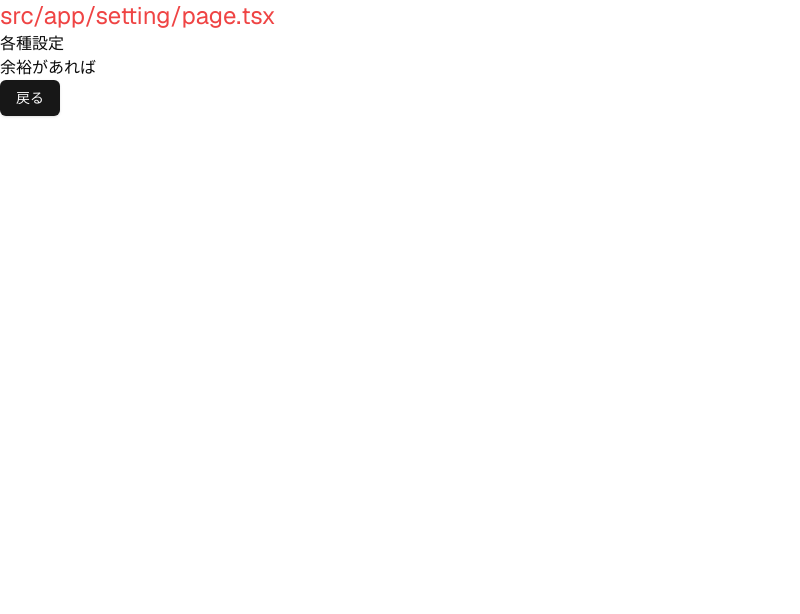
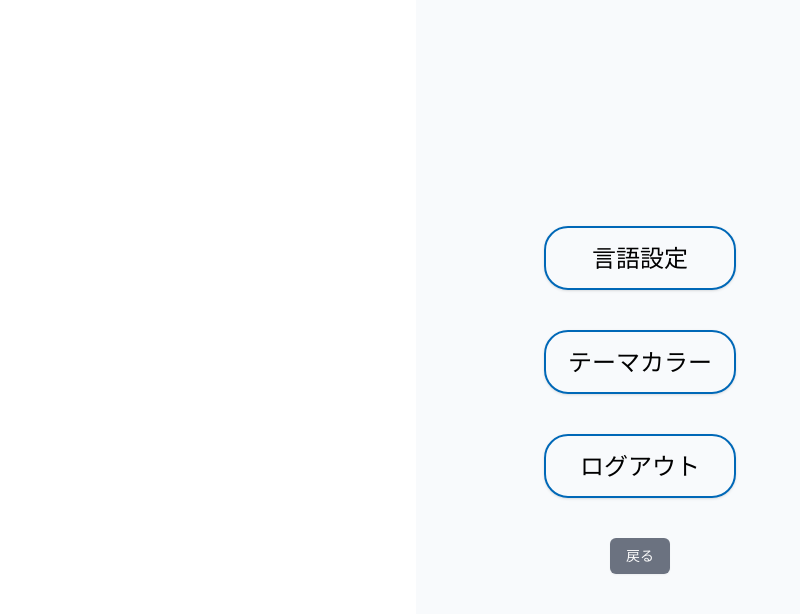
Before and after one commit to kwyr0928/OpenHackU2024, a Next.js app: page /settings in a window 1280 px wide. Shown: the top 614 px of the page, without its empty margins (0-800 px from the left). Built offline with nearby package versions, Linux system fonts and the light colour scheme.

Commit message:
feat: 見かけだけのボタン追加

```diff
--- a/src/app/settings/page.tsx
+++ b/src/app/settings/page.tsx
@@ -3,13 +3,43 @@ import { Button } from "~/components/ui/button";
 
 export default function Settings() {
   return (
-    <div>
-      <p className="text-2xl text-red-500">src/app/setting/page.tsx</p>
-      <p>各種設定</p>
-      <p>余裕があれば</p>
-      <Button>
-        <Link href="/home">戻る</Link>
-      </Button>
+    <div className="flex h-screen flex-col items-center justify-center bg-slate-50 text-center font-mPlus text-darkBlue max-w-md mx-auto">
+      {/* <p className="text-2xl text-red-500">src/app/setting/page.tsx</p> */}
+      <div className="items-center w-max mb-10">
+        <Button
+          size="xl"
+          className="w-48 h-16 bg-transparent hover:bg-blue-500 text-black text-2xl hover:text-white py-2 px-4 border-2 border-darkBlue hover:border-transparent rounded-3xl"
+        >
+          言語設定
+        </Button>
+      </div>
+
+      <div className="items-center w-max mb-10">
+        <Button
+          size="xl"
+          className="w-48 h-16 bg-transparent hover:bg-blue-500 text-black text-2xl hover:text-white py-2 px-4 border-2 border-darkBlue hover:border-transparent rounded-3xl"
+        >
+          テーマカラー
+        </Button>
+      </div>
+
+      <div className="items-center w-max mb-10">
+        <Button
+          size="xl"
+          className="w-48 h-16 bg-transparent hover:bg-blue-500 text-black text-2xl hover:text-white py-2 px-4 border-2 border-darkBlue hover:border-transparent rounded-3xl"
+        >
+          ログアウト
+        </Button>
+      </div>
+
+      <div>
+        <Link href="/home">
+          <Button className="bg-gray-500 shadow-sm">
+            戻る
+          </Button>
+        </Link>
+      </div>
+
     </div>
   );
 }
```
